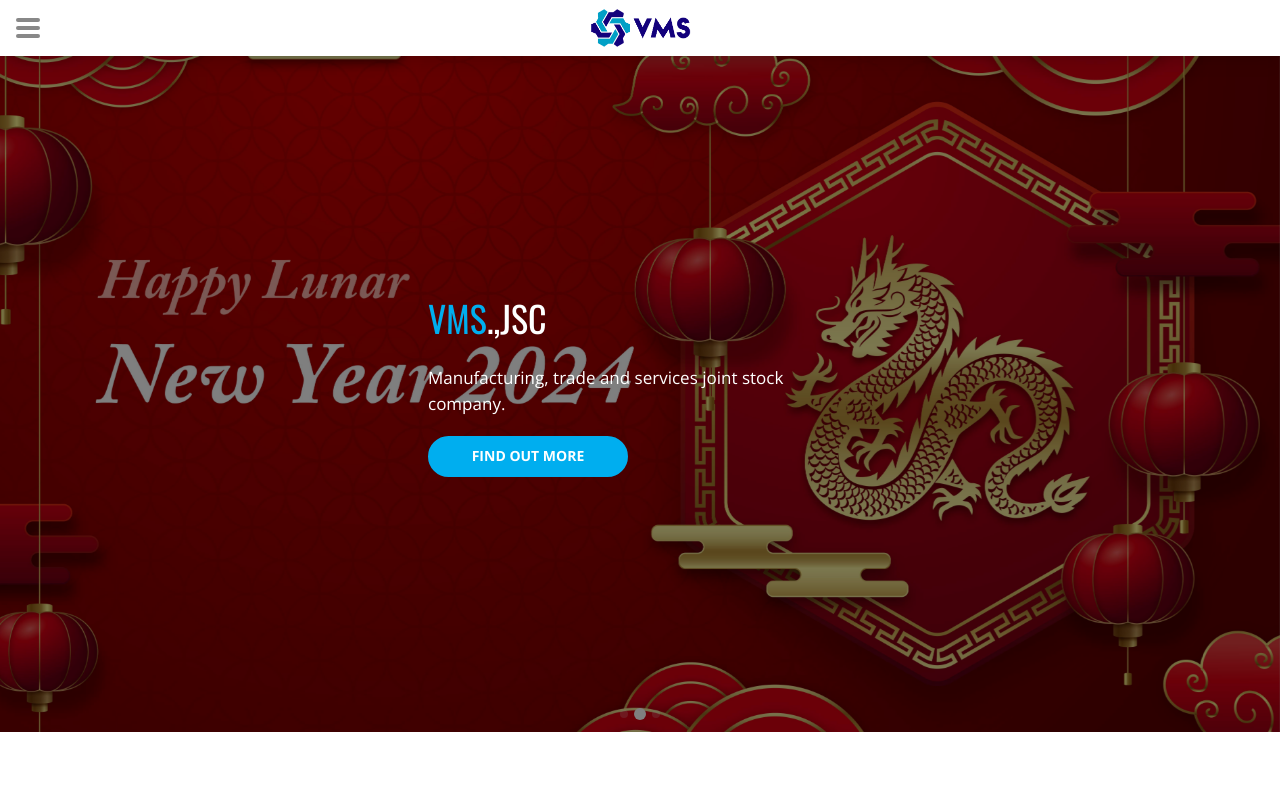
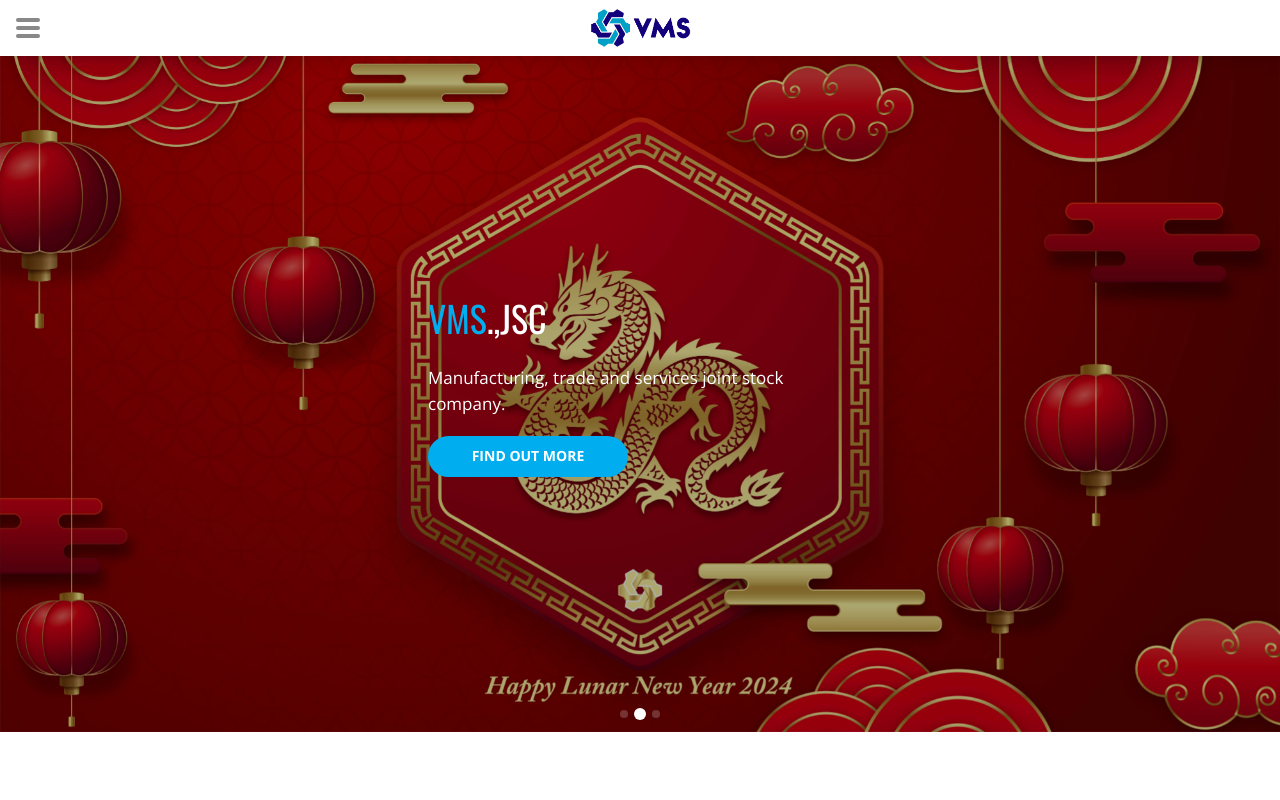
Before and after one commit to khanhleemtp/vmsjsc, a React (Vite) app: page / in a window 1280 px wide. Shown: the top 800 px of the page. Built offline with nearby package versions, Linux system fonts and the light colour scheme; what tailwindcss-animation-delay would draw is missing.

Commit message:
fix: :bug: fix backdrop slide in home section

```diff
--- a/src/components/Main/Home/Container.tsx
+++ b/src/components/Main/Home/Container.tsx
@@ -1,12 +1,12 @@
 // Import Swiper React components
-import { A11y, Autoplay, Pagination } from 'swiper/modules'
+import { css } from '@emotion/react'
+import { A11y, Autoplay, Navigation, Pagination } from 'swiper/modules'
 import { Swiper, SwiperSlide } from 'swiper/react'
-
 // Import Swiper styles
 import 'swiper/css'
 import 'swiper/css/navigation'
 import 'swiper/css/pagination'
-import 'swiper/css/scrollbar'
+
 import HomeText from './Text'
 
 const listBanner = [
@@ -26,18 +26,44 @@
     <>
       <Swiper
         // install Swiper modules
-        modules={[Pagination, A11y, Autoplay]}
+        modules={[Pagination, A11y, Autoplay, Navigation]}
         autoplay={{
           delay: 3000,
           waitForTransition: true
         }}
+        css={css`
+          position: relative;
+          &:after {
+            background: rgba(0, 0, 0, 0.3);
+            position: absolute;
+            top: 0;
+            left: 0;
+            right: 0;
+            bottom: 0;
+            z-index: 2;
+            content: '';
+          }
+
+          .swiper-pagination-bullet {
+            background-color: #fff;
+            width: 8px;
+            height: 8px;
+            transition: all 0.3s ease;
+          }
+
+          .swiper-pagination-bullet:hover {
+            transform: scale(1.5);
+            opacity: 1;
+          }
+
+          .swiper-pagination-bullet-active {
+            transform: scale(1.5);
+          }
+        `}
         speed={1000}
         slidesPerView={1}
         pagination={{
-          clickable: true,
-          bulletClass:
-            'swiper-pagination-bullet bg-white w-2 h-2 transition-all',
-          bulletActiveClass: 'swiper-pagination-bullet-active scale-150'
+          clickable: true
         }}
         onSwiper={(swiper) => console.log(swiper)}
         onSlideChange={() => console.log('slide change')}
--- a/src/components/Main/Home/Text.tsx
+++ b/src/components/Main/Home/Text.tsx
@@ -3,10 +3,9 @@
 
 const HomeText = () => {
   return (
-    <div className="absolute inset-0 z-10 bg-transparent">
+    <div className="absolute inset-0 bg-transparent">
       <div className="h-full flex items-center justify-center relative">
-        <div className="absolute inset-0 bg-black/50 "></div>
-        <div className="container max-w-md mx-auto">
+        <div className="container max-w-md mx-auto z-10">
           <div className="flex flex-wrap justify-center gap-y-[20px]">
             <div className="flex flex-col gap-[20px] px-[12px]">
               {/* Heading */}
```
Also changed, not shown: public/slide-01.jpg, public/slide-02.jpg.
